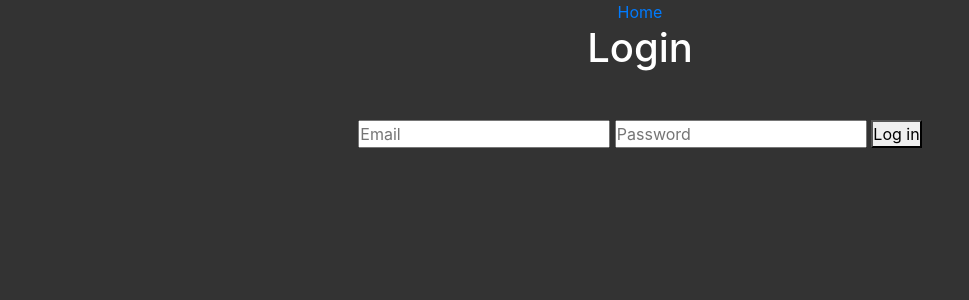
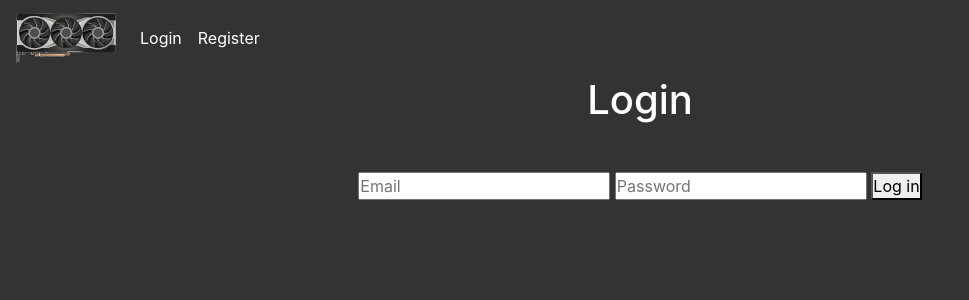
Before and after one commit to CriticalVRAM/gpu-shop, a PHP site: page /login.php in a window 1280 px wide. Shown: the top 300 px of the page, without its empty margins (0-969 px from the left). Run offline with PHP 8.4, Linux system fonts and the light colour scheme.

Commit message:
nav finished

```diff
--- a/assets/component/nav.php
+++ b/assets/component/nav.php
@@ -0,0 +1,45 @@
+<div class="navbar-expand">
+    <nav class="navbar">
+        <a href="index.php"><img class="navbar-brand" src="assets/img/logo_small.png" alt="logo"></a>
+
+        <ul class="navbar-nav mr-auto">
+
+            <?php
+
+            $is_admin = 0;
+            $is_logedin = isset($_SESSION["userID"]);
+            if ($is_logedin) $is_admin = $_SESSION["userID"] == 6;
+
+            if ($is_admin) : ?>
+                <li class="nav-item">
+                    <a class="nav-link" href="admin-pannel.php">Admin Panel</a>
+                </li>
+                <li class="nav-item">
+                    <a class="nav-link" href="logout.php">Logout</a>
+                </li>
+            <?php elseif ($is_logedin) : ?>
+                <li class="nav-item">
+                    <a class="nav-link" href="cart.php">Cart</a>
+                </li>
+                <li class="nav-item">
+                    <a class="nav-link" href="survey.php">Survey</a>
+                </li>
+                <li class="nav-item">
+                    <a class="nav-link" href="contact.php">Contact</a>
+                </li>
+                <li class="nav-item">
+                    <a class="nav-link" href="logout.php">Logout</a>
+                </li>
+            <?php else : ?>
+                <li class="nav-item">
+                    <a class="nav-link" href="login.php">Login</a>
+                </li>
+                <li class="nav-item">
+                    <a class="nav-link" href="register.php">Register</a>
+                </li>
+            <?php endif; ?>
+
+        </ul>
+
+    </nav>
+</div>
--- a/login.php
+++ b/login.php
@@ -1,13 +1,19 @@
 <!DOCTYPE html>
 <html lang="en">
 <?php require_once "assets/component/header.php" ?>
-<a href="index.php">Home</a>
+
+<body>
+
+    <?php require "assets/component/nav.php" ?>
 
     <h1 class="mb-5">Login</h1>
+
     <form action="login-process.php" method="post">
         <input placeholder="Email" name="email" type="email" required>
         <input placeholder="Password" name="pass" type="password" required>
         <button type="submit">Log in</button>
     </form>
 
+</body>
+
 </html>
--- a/logout.php
+++ b/logout.php
@@ -2,4 +2,3 @@
 session_start();
 session_destroy();
 header("Location: index.php");
-// good path
```
Also changed, not shown: index.php (+3 -31 lines). Lines whose indentation alone changed are shown as unchanged.
